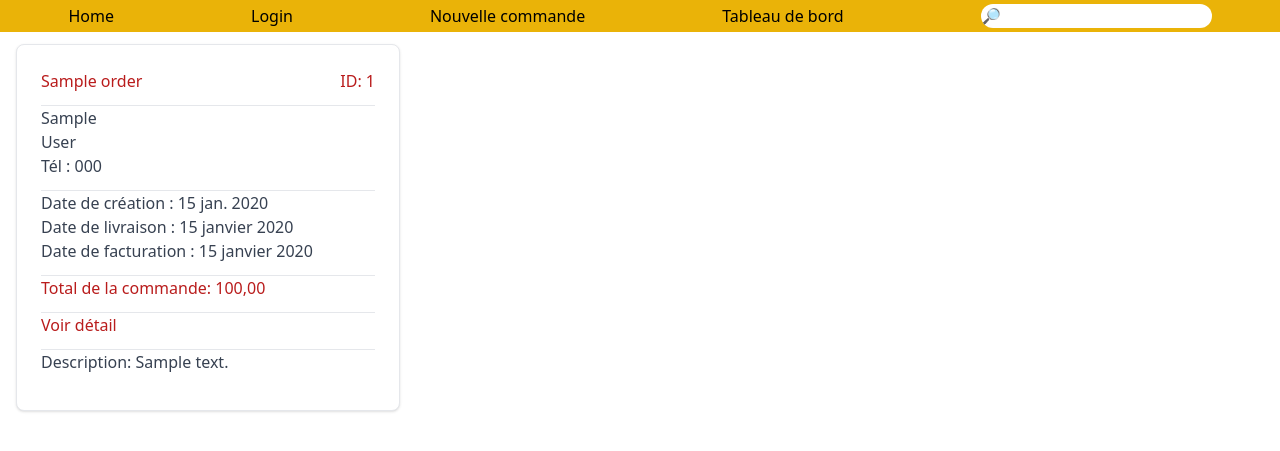
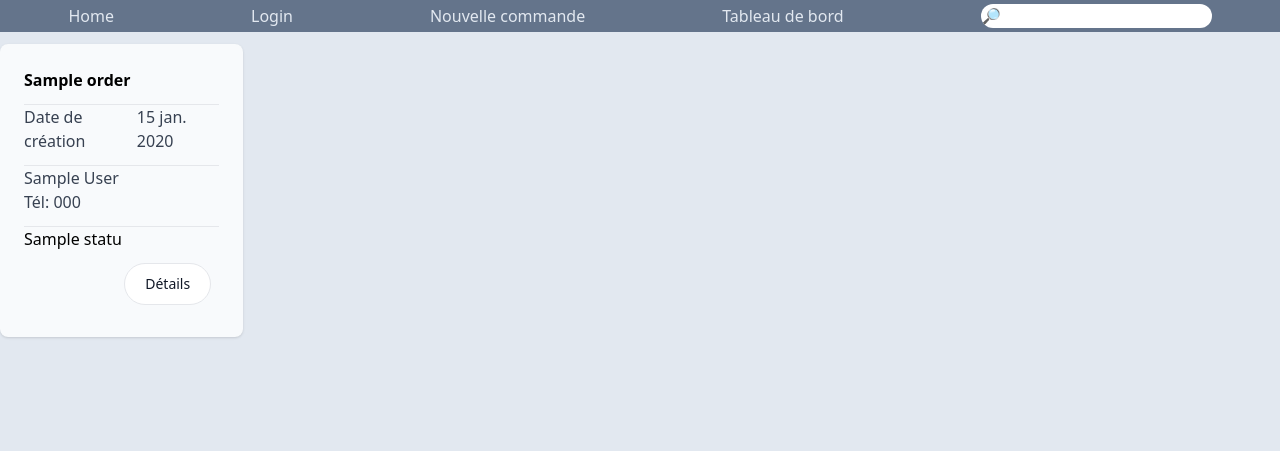
Before and after one commit to SimonDesc/order_nest, a Django app: page /home/ in a window 1280 px wide. Shown: the top 451 px of the page. Run offline with Django 4.2, Linux system fonts and the light colour scheme; tables that the repository leaves empty hold one stand-in row (values such as "Sample post"); some libraries are stand-ins or nearby versions.

Commit message:
finish cards

```diff
--- a/src/templates/base.html
+++ b/src/templates/base.html
@@ -11,9 +11,9 @@
 </head>
 
 
-<body>
-<div class="flex items-center bg-yellow-500 text-black-500 justify-around">
-    <div><a href="{% url 'webapp:home' %}">Home</a></div>
+<body class="bg-slate-200">
+<div class="flex items-center bg-slate-500 text-slate-200 justify-around">
+    <div class="font-sans"><a href="{% url 'webapp:home' %}">Home</a></div>
     <div><a href="{% url 'webapp:login' %}">Login</a></div>
     <div><a href="{% url 'webapp:order-create' %}">Nouvelle commande</a></div>
     <div><a href="{% url 'webapp:dashboard' %}">Tableau de bord</a></div>
--- a/src/webapp/templates/webapp/home.html
+++ b/src/webapp/templates/webapp/home.html
@@ -6,43 +6,34 @@
 
 {% block content %}
 
-<div class="flex justify-between my-3 h-full">
+<div class="flex justify-evenly my-3 mx-h-full grid grid-cols-1 sm:grid-cols-2 md:grid-cols-3 lg:grid-cols-4 xl:grid-cols-5 gap-4">
 
 {% for commande in commandes %}
 
-    <div class="w-full overflow-y-hidden mx-4 text-red-700 block max-w-sm p-6 bg-white border border-gray-200 rounded-lg shadow hover:bg-gray-100 dark:bg-gray-800 dark:border-gray-700 dark:hover:bg-gray-700">
+    <div class="w-full h-full overflow-y-hidden mx-auto block max-w-sm p-6 bg-slate-50 border-solid border-slate-950 rounded-lg shadow dark:bg-gray-800 dark:border-gray-700 dark:hover:bg-gray-700">
 
-        <div class="libellé flex justify-between ">
+        <div class="libellé_id flex justify-between mx-h-full">
             <div>
-                <h1>{{ commande.label }}</h1>
-            </div>
-            <div>
-                ID: {{ commande.pk }}
+                <h1 class="font-bold">{{ commande.label }}</h1>
             </div>
         </div>
+        <div class="dates border-t my-3 ">
+            <div class="flex justify-between font-normal text-gray-700 dark:text-gray-400">
+                <div>Date de création</div>
+                <div>{{ commande.created_at|date:"SHORT_DATE_FORMAT" }}</div>
+            </div>
 
-        <div class="customer border-t my-3 ">
-            <p class="font-normal text-gray-700 dark:text-gray-400">{{ commande.customer.first_name }}</p>
-            <p class="font-normal text-gray-700 dark:text-gray-400">{{ commande.customer.last_name }}</p>
-            <p class="font-normal text-gray-700 dark:text-gray-400">Tél : {{ commande.customer.phone_number }}</p>
         </div>
+            <div class="customer border-t my-3 ">
+                <p class="font-normal text-gray-700 dark:text-gray-400">{{ commande.customer.first_name }} {{ commande.customer.last_name }}</p>
+                <p class="font-normal text-gray-700 dark:text-gray-400">Tél: {{ commande.customer.phone_number }}</p>
+            </div>
 
-        <div class="dates border-t my-3 ">
-            <p class="font-normal text-gray-700 dark:text-gray-400">Date de création : {{ commande.created_at|date:"SHORT_DATE_FORMAT" }}</p>
-            <p class="font-normal text-gray-700 dark:text-gray-400">Date de livraison : {{ commande.estimated_delivery_date }}</p>
-            <p class="font-normal text-gray-700 dark:text-gray-400">Date de facturation : {{ commande.invoice_date }}</p>
-        </div>
-
-        <div class="total_price border-t my-3 ">
-            <p>Total de la commande: {{ commande.total_price }}</p>
-        </div>
-
-        <div class="bouton border-t">
-            <button><a href="{% url 'webapp:order-detail' pk=commande.pk %}">Voir détail</a></button>
-        </div>
-
-        <div class="description border-t my-3 whitespace-normal">
-            <p class="font-normal text-gray-700 dark:text-gray-400 break-words whitespace-pre-line">Description: {{ commande.comments|truncatechars:120 }}</p>
+        <div class="status border-t my-3">{{ commande.status }}</div>
+        <div class="flex justify-end">
+            <a href="{% url 'webapp:order-detail' pk=commande.pk %}">
+            <button type="button" class="py-2.5 px-5 mr-2 mb-2 text-sm font-medium text-gray-900 focus:outline-none bg-white rounded-full border border-gray-200 hover:bg-gray-100 hover:text-yellow-700 focus:z-10 focus:ring-4 focus:ring-gray-200 dark:focus:ring-gray-700 dark:bg-gray-800 dark:text-gray-400 dark:border-gray-600 dark:hover:text-white dark:hover:bg-gray-700">Détails</button>
+        </a>
         </div>
 
     </div>
--- a/src/webapp/views.py
+++ b/src/webapp/views.py
@@ -18,7 +18,7 @@ class WebappHome(ListView):
     context_object_name = "commandes"
 
     def get_queryset(self):
-        return Order.objects.all().order_by('-created_at')[:3]
+        return Order.objects.all().order_by('-created_at')[:20]
 
 
 class CreateOrder(CreateView):
```
